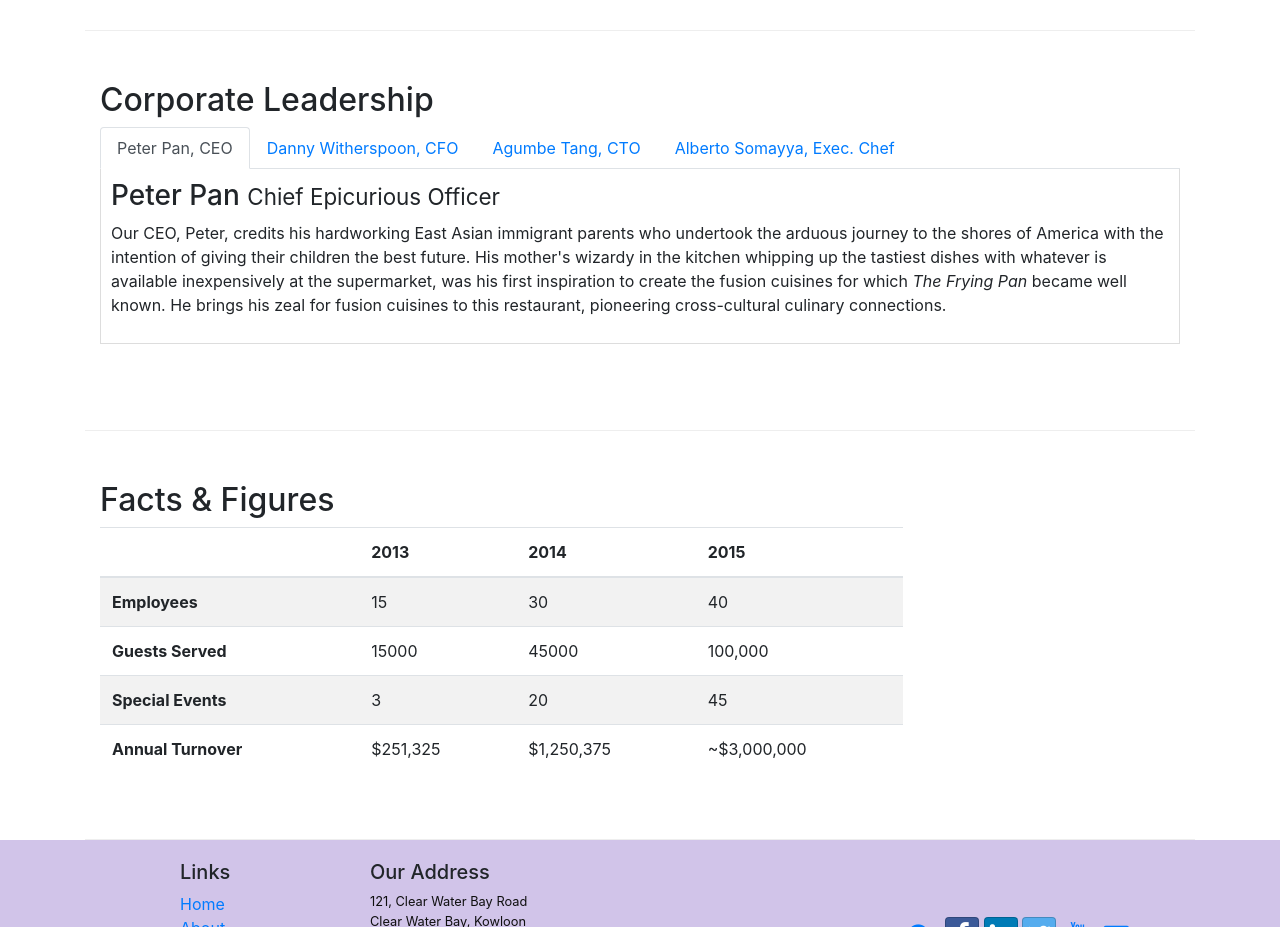
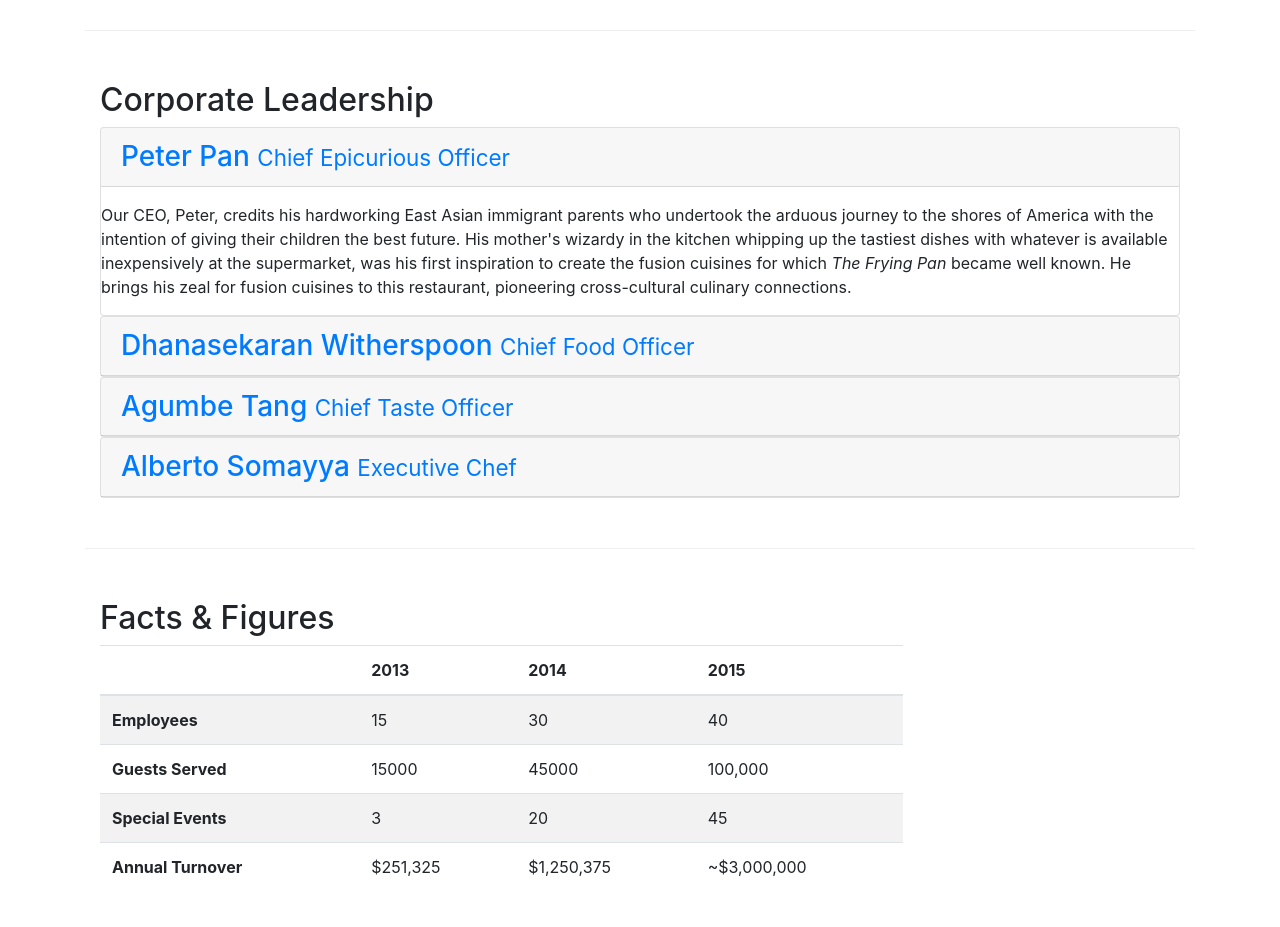
Before and after one commit to SantiagoRey26/conFusion, a website: page aboutus.html in a window 1280 px wide. Shown: the part 880-1807 px from the top of the page. Drawn offline with nearby package versions, Linux system fonts and the light colour scheme.

Commit message:
accordion

```diff
--- a/aboutus.html
+++ b/aboutus.html
@@ -111,40 +111,81 @@
         <div class="row row-content">
             <div class="col-12">
                 <h2>Corporate Leadership</h2>
-                <ul class="nav nav-tabs">
-                    <li class="nav-item">
-                      <a class="nav-link active" href="#peter"
-                        role="tab" data-toggle="tab">Peter Pan, CEO</a>
-                    </li>
-                    <li class="nav-item">
-                      <a class="nav-link" href="#danny" role="tab"
-                        data-toggle="tab">Danny Witherspoon, CFO</a>
-                    </li>
-                    <li class="nav-item">
-                      <a class="nav-link" href="#agumbe"role="tab"
-                        data-toggle="tab">Agumbe Tang, CTO</a>
-                    </li>
-                    <li class="nav-item">
-                      <a class="nav-link" href="#alberto" role="tab"
-                        data-toggle="tab">Alberto Somayya, Exec. Chef</a>
-                    </li>
-                </ul>
-                <div class="tab-content">
-                    <div role="tabpanel" class="tab-pane fade show active" id="peter">
-                        <h3>Peter Pan <small>Chief Epicurious Officer</small></h3>
-                        <p class="hidden-xs-down">Our CEO, Peter, credits his hardworking East Asian immigrant parents who undertook the arduous journey to the shores of America with the intention of giving their children the best future. His mother's wizardy in the kitchen whipping up the tastiest dishes with whatever is available inexpensively at the supermarket, was his first inspiration to create the fusion cuisines for which <em>The Frying Pan</em> became well known. He brings his zeal for fusion cuisines to this restaurant, pioneering cross-cultural culinary connections.</p>
+
+                <div id="accordion" role="tablist">
+
+                    <div class="card">
+                        <div class="card-header" role="tab" id="peterhead">
+                            <h3 class="mb-0">
+                                <a data-toggle="collapse" data-parent="#accordion" href="#peter">
+                                Peter Pan <small>Chief Epicurious Officer</small>
+                                </a>
+                            </h3>
+                        </div>
+                        <div role="tabpanel" class="collapse show" id="peter">
+                            <div class="card-block">
+                                <p class="hidden-xs-down"><p class="hidden-xs-down">Our CEO, Peter, credits his hardworking East Asian immigrant
+                                    parents who undertook the arduous journey to the shores of America with the intention of giving their children
+                                    the best future. His mother's wizardy in the kitchen whipping up the tastiest dishes with whatever is available
+                                    inexpensively at the supermarket, was his first inspiration to create the fusion cuisines for which <em>The Frying
+                                    Pan</em> became well known. He brings his zeal for fusion cuisines to this restaurant, pioneering cross-cultural
+                                    culinary connections.</p></p>
+                            </div>
+                        </div>
                     </div>
-                    <div role="tabpanel" class="tab-pane fade" id="danny">
-                        <h3>Dhanasekaran Witherspoon <small>Chief Food Officer</small></h3>
-                        <p class="hidden-xs-down">Our CFO, Danny, as he is affectionately referred to by his colleagues, comes from a long established family tradition in farming and produce. His experiences growing up on a farm in the Australian outback gave him great appreciation for varieties of food sources. As he puts it in his own words, <em>Everything that runs, wins, and everything that stays, pays!</em></p>
+
+                    <div class="card">
+                            <div class="card-header" role="tab" id="dannyhead">
+                                <h3 class="mb-0">
+                                    <a class="collapsed" data-toggle="collapse" data-parent="#accordion" href="#danny">
+                                        Dhanasekaran Witherspoon <small>Chief Food Officer</small>
+                                    </a>
+                                </h3>
+                            </div>
+                            <div role="tabpanel" class="collapse" id="danny">
+                                <div class="card-block">
+                                    <p class="hidden-xs-down"><p class="hidden-xs-down">Our CFO, Danny, as he is affectionately referred to by his colleagues,
+                                    comes from a long established family tradition in farming and produce. His experiences growing up on a farm in the
+                                    Australian outback gave him great appreciation for varieties of food sources. As he puts it in his own words,
+                                    <em>Everything that runs, wins, and everything that stays, pays!</em></p></p>
+                                </div>
+                            </div>
                     </div>
-                    <div role="tabpanel" class="tab-pane fade" id="agumbe">
-                        <h3>Agumbe Tang <small>Chief Taste Officer</small></h3>
-                        <p class="hidden-xs-down">Blessed with the most discerning gustatory sense, Agumbe, our CTO, personally ensures that every dish that we serve meets his exacting tastes. Our chefs dread the tongue lashing that ensues if their dish does not meet his exacting standards. He lives by his motto, <em>You click only if you survive my lick.</em></p>
+
+                    <div class="card">
+                        <div class="card-header" role="tab" id="agumbehead">
+                            <h3 class="mb-0">
+                                <a class="collapsed" data-toggle="collapse" data-parent="#accordion" href="#agumbe">
+                                        Agumbe Tang <small>Chief Taste Officer</small>
+                                </a>
+                            </h3>
+                        </div>
+                        <div role="tabpanel" class="collapse" id="agumbe">
+                            <div class="card-block">
+                                <p class="hidden-xs-down"><p class="hidden-xs-down">Our CFO, Danny, as he is affectionately referred to by his colleagues,
+                                comes from a long established family tradition in farming and produce. His experiences growing up on a farm in the
+                                Australian outback gave him great appreciation for varieties of food sources. As he puts it in his own words,
+                                <em>Everything that runs, wins, and everything that stays, pays!</em></p></p>
+                            </div>
+                        </div>
                     </div>
-                    <div role="tabpanel" class="tab-pane fade" id="alberto">
-                        <h3>Alberto Somayya <small>Executive Chef</small></h3>
-                        <p class="hidden-xs-down">Award winning three-star Michelin chef with wide International experience having worked closely with whos-who in the culinary world, he specializes in creating mouthwatering Indo-Italian fusion experiences. He says, <em>Put together the cuisines from the two craziest cultures, and you get a winning hit! Amma Mia!</em></p>
+
+                    <div class="card">
+                        <div class="card-header" role="tab" id="albertohead">
+                            <h3 class="mb-0">
+                                <a class="collapsed" data-toggle="collapse" data-parent="#accordion" href="#alberto">
+                                Alberto Somayya <small>Executive Chef</small>
+                                </a>
+                            </h3>
+                        </div>
+                        <div role="tabpanel" class="collapse" id="alberto">
+                            <div class="card-block">
+                                <p class="hidden-xs-down"><p class="hidden-xs-down">Award winning three-star Michelin chef with wide International
+                                    experience having worked closely with whos-who in the culinary world, he specializes in creating mouthwatering
+                                    Indo-Italian fusion experiences. He says, <em>Put together the cuisines from the two craziest cultures, and you
+                                    get a winning hit! Amma Mia!</em></p></em></p>
+                            </div>
+                        </div>
                     </div>
 
                 </div>
```
